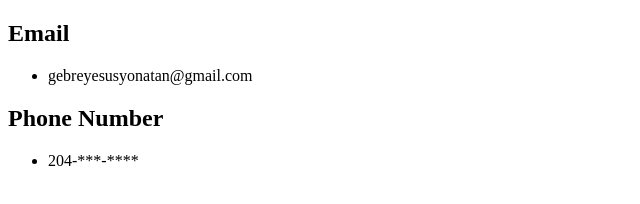
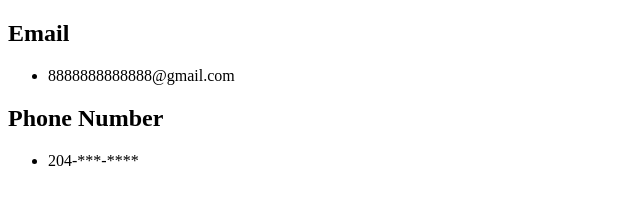
Before and after one commit to SVFE-G/Yossef-Resume, a plain HTML site: page Assets/index.html:contactme.html in a window 1280 px wide. Shown: the full height of the page, 0-640 px from the left. Drawn offline with Linux system fonts and the light colour scheme.

Commit message:
Update index.html:contactme.html

```diff
--- a/Assets/index.html:contactme.html
+++ b/Assets/index.html:contactme.html
@@ -9,7 +9,7 @@
      <h2>Email</h2>
  <p>
     <ul>
-    <li>gebreyesusyonatan@gmail.com</li>
+    <li>8888888888888@gmail.com</li>
     </ul>
 </p>
 
```
